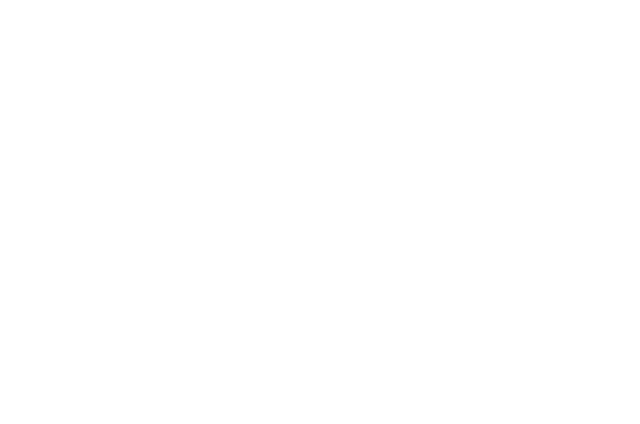
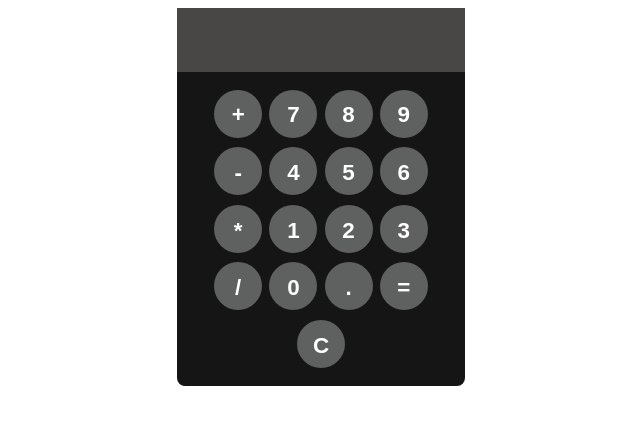
Before and after one commit to My-web-dev-projects-html-css-js/5.calculator, a plain HTML site: page index.html in a window 1280 px wide. Shown: the whole page, without its empty margins (327-967 px from the left). Drawn offline with Linux system fonts and the light colour scheme.

Commit message:
project is completed

```diff
--- a/index.html
+++ b/index.html
@@ -3,9 +3,45 @@
 <head>
     <meta charset="UTF-8">
     <meta name="viewport" content="width=device-width, initial-scale=1.0">
+    <link rel="stylesheet" href="style.css">
     <title>Document</title>
 </head>
 <body>
+    <div id="calc">
+        <input type="text" id="display" readonly>
+        <div class="btns">
+            <div class="row-1">
+                <button class="btn">+</button>
+                <button class="btn">7</button>
+                <button class="btn">8</button>
+                <button class="btn">9</button>
+            </div>
+            <div class="row-1">
+                <button class="btn">-</button>
+                <button class="btn">4</button>
+                <button class="btn">5</button>
+                <button class="btn">6</button>
+            </div>
+            <div class="row-2">
+                <button class="btn">*</button>
+                <button class="btn">1</button>
+                <button class="btn">2</button>
+                <button class="btn">3</button>
+            </div>
+            <div class="row-3">
+                <button class="btn">/</button>
+                <button class="btn">0</button>
+                <button class="btn">.</button>
+                <button class="btn">=</button>
+            </div>
+            <div class="row-4">
+                <button class="btn">C</button>
+            </div>
 
+
+        </div>
+    </div>
+
+    <script src="script.js"></script>
 </body>
 </html>
--- /dev/null
+++ b/script.js
@@ -0,0 +1,23 @@
+let display=document.getElementById("display");
+let buttons=document.querySelectorAll("button");
+
+buttons.forEach((button)=>{
+    button.addEventListener("click",(e)=>{
+        //if user click 'C' box should be empty
+        if(e.target.innerHTML=="C"){
+            display.value="";
+        }
+        //if user click '=' box should be calculated
+        else if(e.target.innerHTML=="="){
+            try {
+                display.value=eval(display.value);
+            } catch (error) {
+                display.value="Error"
+            }
+        }
+        //if user click any button it should be display in the box
+        else{
+            display.value+=e.target.innerHTML;
+        }
+    })
+})
--- a/style.css
+++ b/style.css
@@ -0,0 +1,54 @@
+#calc{
+    display: flex;
+    flex-direction: column;
+    align-items: center;
+    width: 100vw;
+    height: 50vh;
+    margin: 0 auto;
+    /* border: 1px solid black; */
+}
+
+.btns{
+    display: flex;
+    flex-direction: column;
+    justify-content: center;
+    align-items: center;
+    flex-wrap: wrap;
+    gap: 0.4rem;
+    /* border: 1px solid black; */
+    width: 17rem;
+    background-color: rgb(22, 21, 21);
+    padding: 1rem 0.5rem;
+    border-bottom-left-radius: 8px;
+    border-bottom-right-radius: 8px;
+}
+
+.btn{
+    height: 3rem;
+    width: 3rem;
+    padding: 0.8rem;
+    font-size: 1.4rem;
+    border-radius: 50%;
+    font-weight: 700;
+    cursor: pointer;
+    border: none;
+    margin: 0.1rem;
+    background-color: rgb(95, 97, 97);
+    color: white;
+
+    &:hover{
+        background-color: lightcoral;
+        scale: 1.05;
+    }
+}
+
+input{
+    width: 15.2rem;
+    height: 4rem;
+    border: none;
+    background-color: rgb(73, 71, 69);
+    color: white;
+    font-size: 2rem;
+    font-weight: 700;
+    padding: 0 1.4rem;
+}
```
